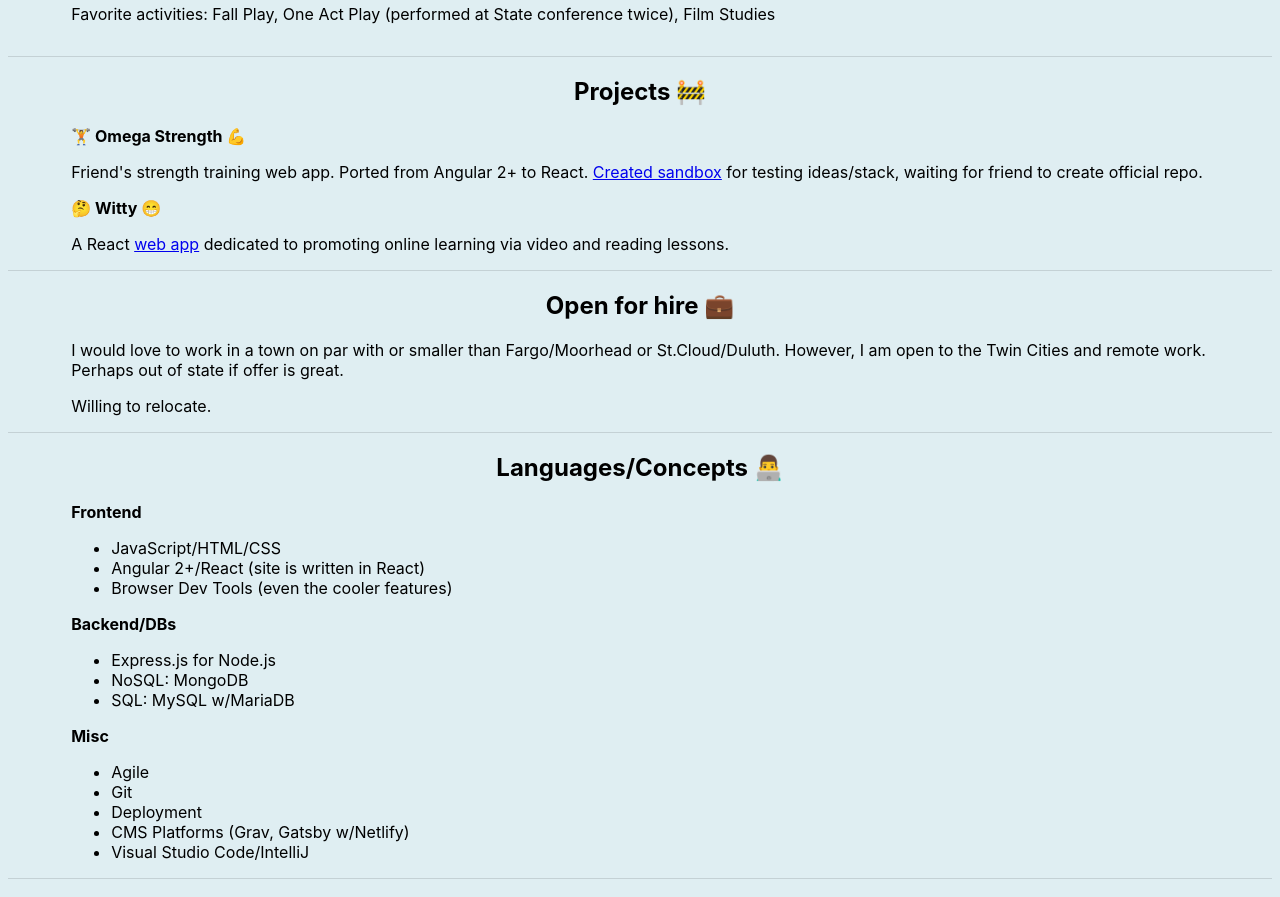
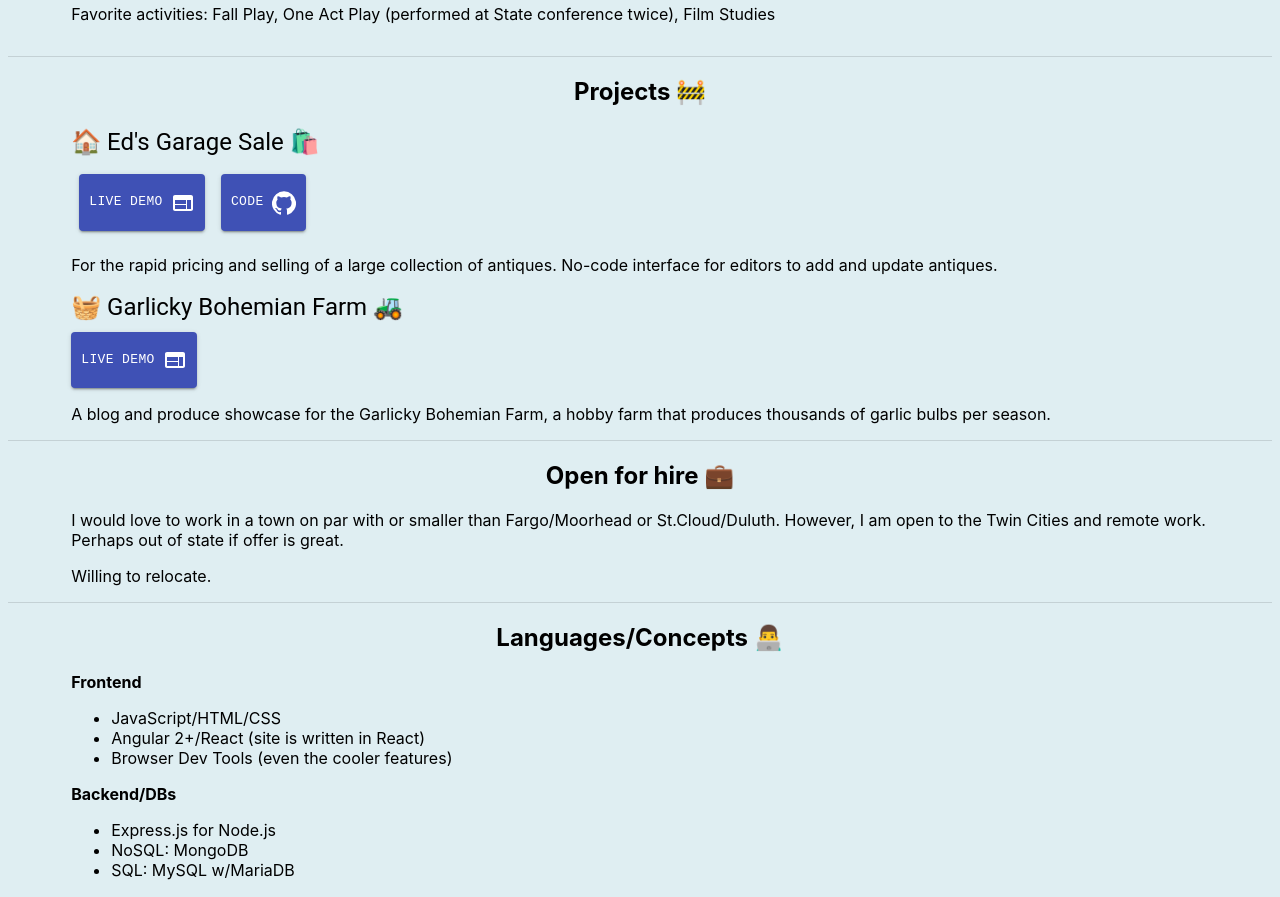
Before and after one commit to michael-small/personal-site, a React (Create React App) app: page / in a window 1280 px wide. Shown: the part 1020-1917 px from the top of the page. Built offline with nearby package versions, Linux system fonts and the light colour scheme.

Commit message:
Add GarlickyBohemianFarm and Eds Garage Sale to Projects FC

```diff
--- a/src/components/Home/HomeSubsections/Projects/Projects.js
+++ b/src/components/Home/HomeSubsections/Projects/Projects.js
@@ -1,42 +1,76 @@
-import React, { Component } from 'react';
+import React from 'react';
+import Button from '@material-ui/core/Button';
+import GitHubIcon from '@material-ui/icons/GitHub';
+import WebIcon from '@material-ui/icons/Web';
+import './Projects.scss';
+import { makeStyles } from '@material-ui/core/styles';
+import Typography from '@material-ui/core/Typography';
 
-export default class Projects extends Component {
-	render() {
+const useStyles = makeStyles((theme) => ({
+	root: {
+		'& > *': {
+			margin: theme.spacing(1),
+		},
+	},
+}));
+
+export default function () {
+	const classes = useStyles();
+
 	return (
 		<section id='projects'>
 			<h2>Projects 🚧</h2>
-				<div id='omg-str'>
-					<b>🏋️ Omega Strength 💪</b>
+			<div id='eds-garage-sale'>
+				<Typography variant='h5' gutterBottom>
+					🏠 Ed's Garage Sale 🛍️
+				</Typography>
+				<div className={classes.root}>
+					<Button
+						variant='contained'
+						color='primary'
+						size='small'
+						href='https://eds-garage-sale.herokuapp.com/'
+						target='_blank'
+					>
+						<pre>Live Demo </pre> <WebIcon />
+					</Button>
+					<Button
+						variant='contained'
+						color='primary'
+						size='small'
+						href='https://github.com/michael-small/Eds-Garage-Sale'
+						target='_blank'
+					>
+						<pre>Code </pre> <GitHubIcon />
+					</Button>
+				</div>
 				<p>
-						Friend's strength training web app. Ported from Angular
-						2+ to React.{' '}
-						<a
-							href='https://github.com/michael-small/strength-star'
-							target='_blank'
-							rel='noreferrer'
-						>
-							Created sandbox
-						</a>{' '}
-						for testing ideas/stack, waiting for friend to create
-						official repo.
+					For the rapid pricing and selling of a large collection of
+					antiques. No-code interface for editors to add and update
+					antiques.{' '}
 				</p>
 			</div>
 			<div id='witty'>
-					<b>🤔 Witty 😁</b>
+				<Typography variant='h5' gutterBottom>
+					🧺 Garlicky Bohemian Farm 🚜
+				</Typography>
+				<div>
+					<Button
+						variant='contained'
+						color='primary'
+						size='small'
+						href='https://garlickybohemianfarm.com/en'
+						target='_blank'
+					>
+						<pre>Live Demo </pre> <WebIcon />
+					</Button>
+				</div>
 				<p>
-						A React{' '}
-						<a
-							href='https://github.com/michael-small/Witty'
-							target='_blank'
-							rel='noreferrer'
-						>
-							web app
-						</a>{' '}
-						dedicated to promoting online learning via video and
-						reading lessons.
+					A blog and produce showcase for the Garlicky Bohemian Farm,
+					a hobby farm that produces thousands of garlic bulbs per
+					season.
 				</p>
 			</div>
 		</section>
 	);
 }
-}
--- /dev/null
+++ b/src/components/Home/HomeSubsections/Projects/Projects.scss
@@ -0,0 +1,3 @@
+.project {
+	margin-top: 8px;
+}
```
Lines whose indentation alone changed are shown as unchanged.
